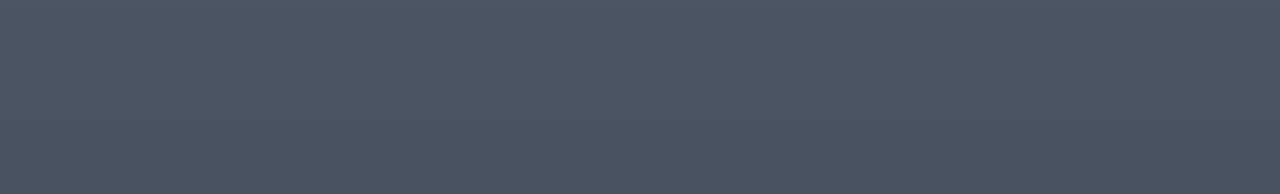
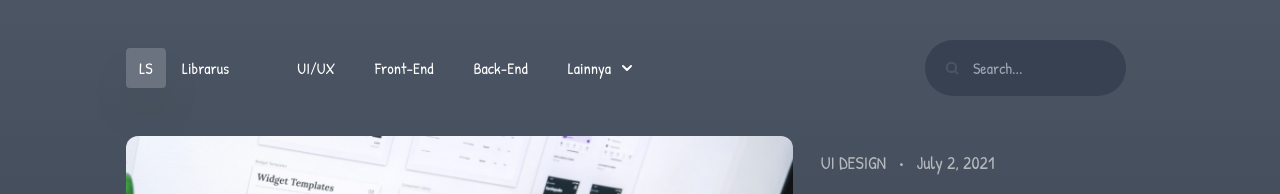
Before and after one commit to TheMordhon1/blog-nextjs-tailwind-slicing, a Next.js app: page / in a window 1280 px wide. Shown: the top 194 px of the page. Built offline with nearby package versions, Linux system fonts and the light colour scheme.

Commit message:
navbar dekstop

```diff
--- a/components/Navbar.jsx
+++ b/components/Navbar.jsx
@@ -41,9 +41,9 @@ export default function Navbar() {
           </button>
         </div>
         <div
-          className={`fixed bg-gradient-to-b from-gray-600 to-gray-900 w-full top-0 transition-all ${
-            offCanvas ? "left-0" : "-left-full"
-          } h-screen p-10 lg:relative lg:w-7/12`}
+          className={`fixed lg:relative bg-gradient-to-b from-gray-600 to-gray-900 lg:bg-none  top-0 transition-all ${
+            offCanvas ? "left-0" : "-left-full lg:left-0"
+          } h-screen lg:h-auto lg:static p-10 lg:p-0  w-full lg:w-7/12`}
         >
           <div className="absolute right-5 top-8">
             <button
@@ -51,10 +51,10 @@ export default function Navbar() {
                 setOffCanvas(false);
               }}
             >
-              <MdOutlineClose className="h-8 w-8 md:h-11 md:w-11 text-white" />
+              <MdOutlineClose className="h-8 w-8 md:h-11 md:w-11 text-white lg:hidden" />
             </button>
           </div>
-          <ul className="flex lg:space-x-10 flex-col lg:flex-row text-left space-y-10">
+          <ul className="flex lg:space-x-10 flex-col lg:flex-row text-left space-y-10 lg:space-y-0 lg:items-center">
             <li>
               <a href="" className="hover:underline">
                 UI/UX
@@ -116,13 +116,13 @@ export default function Navbar() {
           </ul>
         </div>
         <div
-          className={`lg:block lg:w-3/12 absolute w-full transition-all ${
+          className={`lg:static lg:w-3/12 absolute w-full transition-all ${
             searchMobile ? "top-10" : "-top-full"
           } left-0 px-7`}
         >
           <input
             type="text"
-            className="bg-gray-700 hover:bg-gray-800/80 transition-all py-4 px-6 w-full p-3 rounded-lg relative lg:rounded-full bg-search pl-12 outline-none focus:bg-gray-800"
+            className="bg-gray-700 hover:bg-gray-800 transition-all py-4 px-6 w-full p-3 rounded-lg relative lg:rounded-full bg-search pl-12 outline-none focus:bg-gray-800"
             placeholder="Search..."
           />
           <div className="absolute right-10 top-4 lg:hidden ">
```
